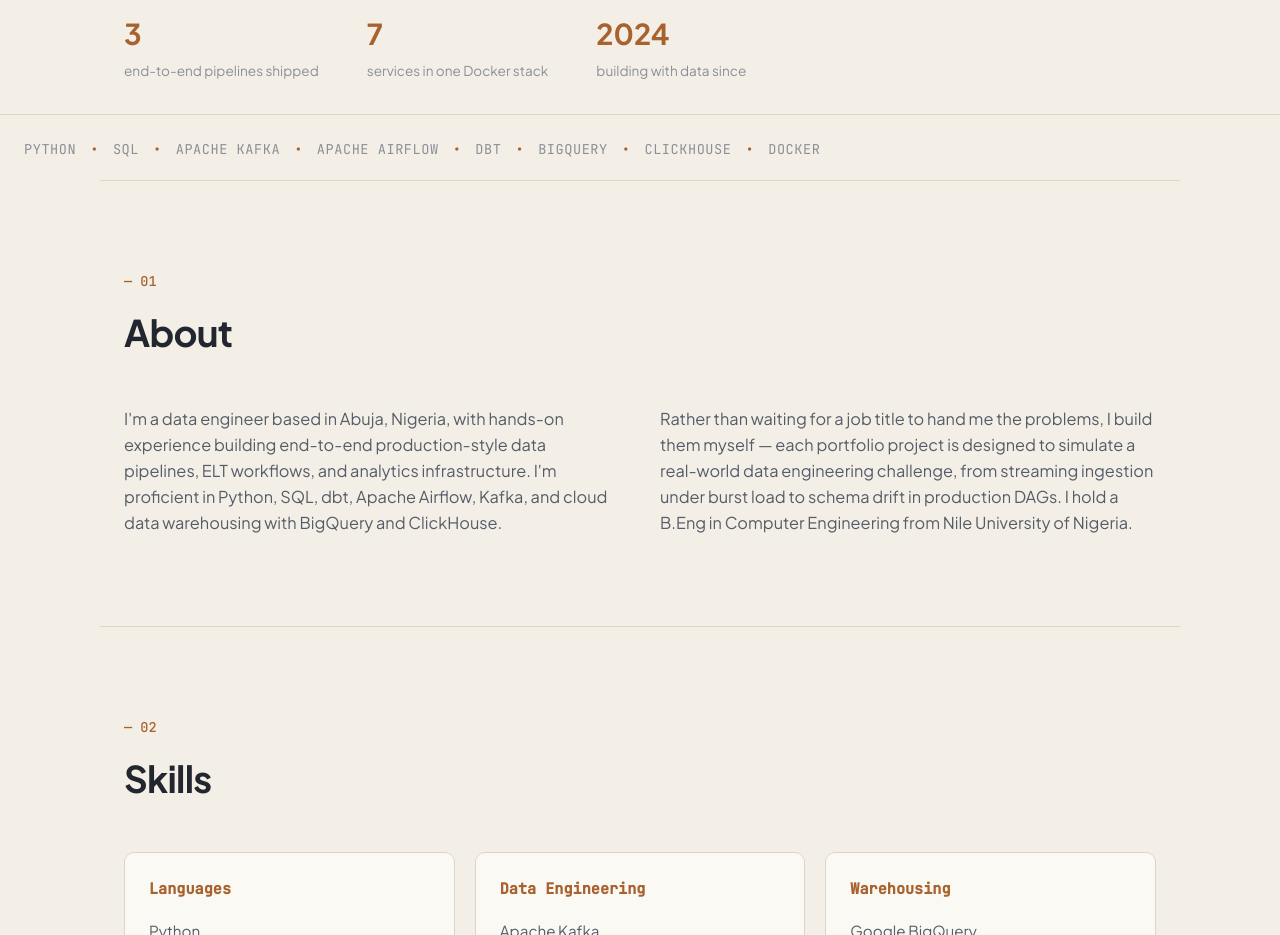
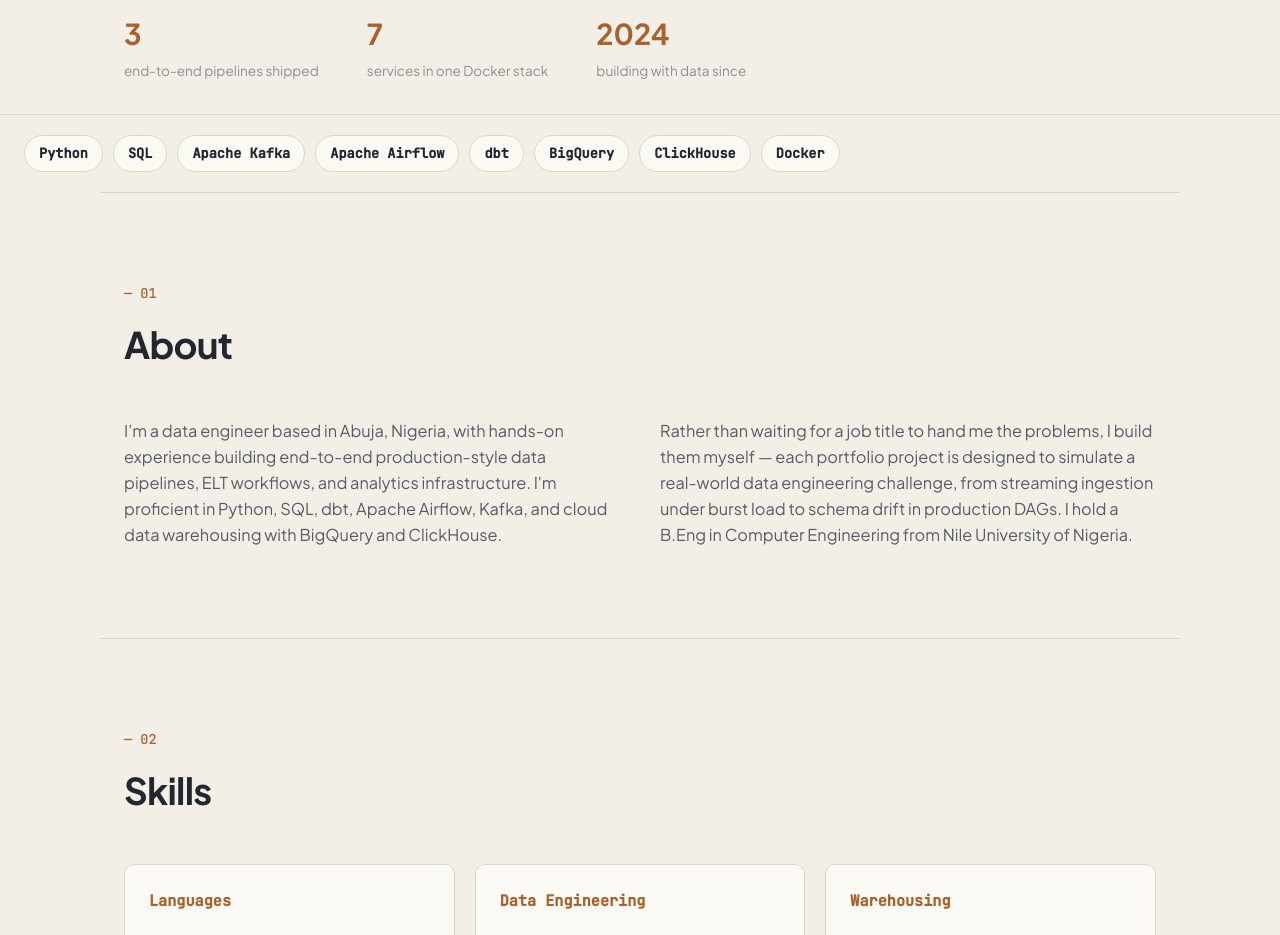
Before and after one commit to Moyijo99/portfolio, a plain HTML site: page index.html in a window 1280 px wide. Shown: the part 800-1735 px from the top of the page. Drawn offline with Linux system fonts and the light colour scheme.

Commit message:
Improve legibility of the tech-stack strip below the hero
Swap the faint uppercase mono row (low contrast against the cream
background) for bordered pill tags with solid text color, matching
the tag style used elsewhere on the site.

Co-Authored-By: Claude Sonnet 5 <noreply@anthropic.com>

```diff
--- a/index.html
+++ b/index.html
@@ -81,14 +81,14 @@
 
   <div class="ticker">
     <div class="ticker-track">
-      <span>Python</span><span class="ticker-dot">•</span>
-      <span>SQL</span><span class="ticker-dot">•</span>
-      <span>Apache Kafka</span><span class="ticker-dot">•</span>
-      <span>Apache Airflow</span><span class="ticker-dot">•</span>
-      <span>dbt</span><span class="ticker-dot">•</span>
-      <span>BigQuery</span><span class="ticker-dot">•</span>
-      <span>ClickHouse</span><span class="ticker-dot">•</span>
-      <span>Docker</span>
+      <span class="tech-pill">Python</span>
+      <span class="tech-pill">SQL</span>
+      <span class="tech-pill">Apache Kafka</span>
+      <span class="tech-pill">Apache Airflow</span>
+      <span class="tech-pill">dbt</span>
+      <span class="tech-pill">BigQuery</span>
+      <span class="tech-pill">ClickHouse</span>
+      <span class="tech-pill">Docker</span>
     </div>
   </div>
 
--- a/styles.css
+++ b/styles.css
@@ -391,19 +391,28 @@ body {
 }
 
 .ticker-track {
-  display: inline-flex;
+  display: flex;
   align-items: center;
-  gap: 14px;
-  font-family: var(--mono);
-  font-size: 0.85rem;
-  text-transform: uppercase;
-  letter-spacing: 0.04em;
-  color: var(--text-faint);
+  gap: 10px;
   padding: 0 24px;
   flex-wrap: wrap;
 }
 
-.ticker-dot {
+.tech-pill {
+  font-family: var(--mono);
+  font-size: 0.85rem;
+  font-weight: 600;
+  color: var(--text);
+  background: var(--bg-card);
+  border: 1px solid var(--border);
+  padding: 7px 14px;
+  border-radius: 999px;
+  white-space: nowrap;
+  transition: border-color 0.15s ease, color 0.15s ease;
+}
+
+.tech-pill:hover {
+  border-color: var(--accent);
   color: var(--accent);
 }
 
```
